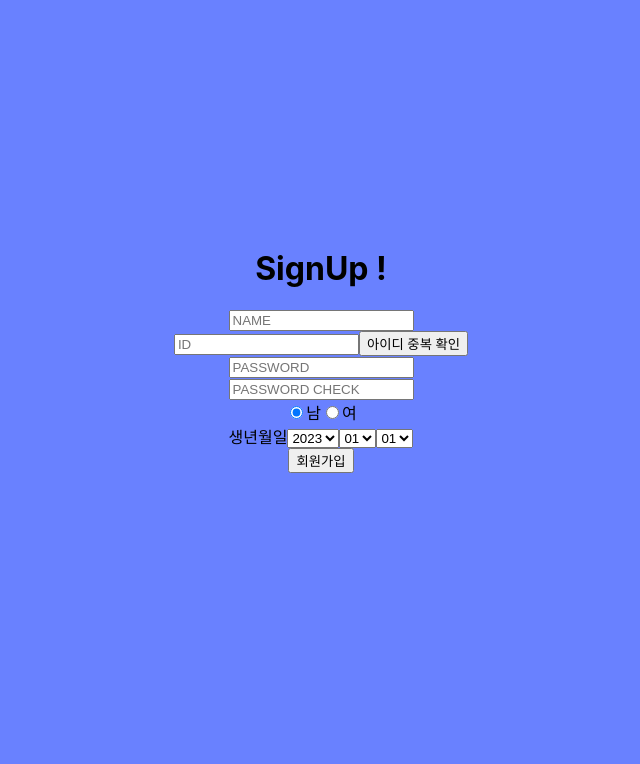
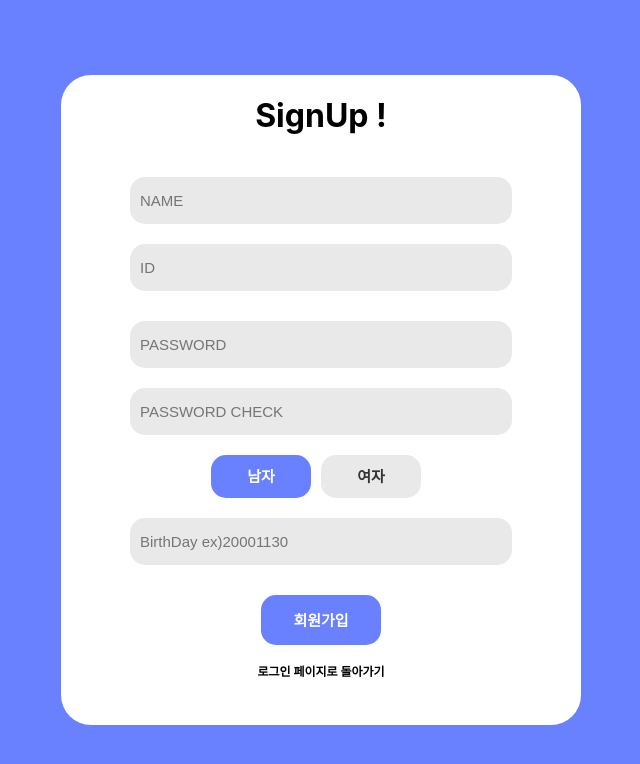
Before and after one commit to ehdrjs4502/save-song, a React (Create React App) app: page /SignUp in a window 1280 px wide. Shown: the top 764 px of the page, without its empty margins (319-959 px from the left). Built offline with nearby package versions, Linux system fonts and the light colour scheme.

Commit message:
회원가입 스타일, 연령대별 Top3 가져오기 완료

```diff
--- a/src/components/Login.js
+++ b/src/components/Login.js
@@ -31,6 +31,7 @@ function Login() {
                 window.sessionStorage.setItem("id", idRef.current.value); // 세션스토리지에 key : id , value : idRef.current.value로 저장
                 window.sessionStorage.setItem("age", res.data[0].age);
                 window.sessionStorage.setItem("name", res.data[0].name);
+                window.sessionStorage.setItem("gender", res.data[0].gender);
                 // sessionsStorage는 창 닫으면 사라짐, localStorage는 안사라짐
                 navigate("/Main");
               } else {
@@ -43,6 +44,7 @@ function Login() {
     }
 
     return(
+        <div className="LoginBody">
             <div className="LoginBox">
                 <div className="HeaderLogo">
                     <img src={mic} className="MicImg"/>
@@ -54,7 +56,8 @@ function Login() {
                         <div><input className="InputBox" type="password" name="id" size="20" placeholder="PASSWORD" ref={pwRef}></input></div>
                         <div><input className="LoginBtn" type="button" value="로그인" onClick={onClickLogin}></input></div>
                     </form>
-                <div><span>아직 계정이 없으신가요?</span><Link to="/SignUp">회원가입</Link></div>
+                    <div className="SignDiv"><span>아직 계정이 없으신가요?</span><Link to="/SignUp" className="SignUpLink">회원가입</Link></div>
+                </div>
             </div>
         </div>
     )
--- a/src/components/Main.js
+++ b/src/components/Main.js
@@ -1,3 +1,4 @@
+import AgeGroupTop from "./AgeGroupTop";
 import Menu from "./Menu";
 import PopularChart from "./PopularChart";
 
@@ -9,6 +10,7 @@ function Main() {
             <div>
                 <PopularChart/>
             </div>
+            <div><AgeGroupTop/></div>
         </div>
     )
 }
--- a/src/components/MyInfo.js
+++ b/src/components/MyInfo.js
@@ -3,7 +3,7 @@ import Menu from "./Menu";
 import axios from "axios";
 
 function MyInfo() {
-    const id = window.sessionStorage.getItem("id");
+    const id = window.sessionStorage.getItem("id"); // 로그인한 session id
     const [myList, SetMyList] = useState([]);
     console.log("MyInfo : ", id);
 
@@ -32,7 +32,7 @@ function MyInfo() {
                     id : id,
                 }).then((res) => {
                     console.log(res);
-                    SetMyList(res.data);
+                    SetMyList(res.data); // myList에 가져온 데이터 저장
                 });
             } else { // 잘 안 됐으면 ㅠㅠ
                alert("오류!!")
--- a/src/components/PopularChart.js
+++ b/src/components/PopularChart.js
@@ -12,9 +12,6 @@ function PopularChart() {
             SetSongList(list)
         })
     },[])
-
-    console.log(songList)
-
 
     return(
         <div>
--- a/src/components/SignUp.js
+++ b/src/components/SignUp.js
@@ -1,39 +1,39 @@
 import axios from "axios";
-import { useEffect, useRef, useState } from "react";
-import { useNavigate } from "react-router-dom";
+import { useRef, useState } from "react";
+import { useNavigate, Link } from "react-router-dom";
+import "../css/signupcss.css";
 
 function SignUp() {
-    const now = new Date();
     const navigate = useNavigate();
-    const [form, setForm] = useState({
-        year: now.getFullYear(),
-        month: "01",
-        day: "01",
-      });
-
+    const birthdayRef = useRef();
     const nameRef = useRef();
     const idRef = useRef();
     const pwRef = useRef();
     const pwCheckRef = useRef();
     const [gender, setGender] = useState("남");
     const [idCheck, setIdCheck] = useState(false);
+    const [checkErr, SetCheckErr] = useState("")
 
     function checkId() {
-        if (idRef.current.value === "" || idRef.current.value === undefined) {
-            alert("아이디를 입력하세요!!!");
-            idRef.current.focus();
-            return false;
-        }
+        // if (idRef.current.value === "" || idRef.current.value === undefined) {
+        //     alert("아이디를 입력하세요!!!");
+        //     idRef.current.focus();
+        //     return false;
+        // }
 
         axios.post("http://localhost:3001/checkId", {
             id : idRef.current.value,
         }).then((res) => {
             console.log("checkId =>", res.data.tf);
             setIdCheck(res.data.tf)
-            if(res.data.tf) alert("사용 가능한 ID입니다")
+            if(res.data.tf) {
+                console.log("사용 가능한 ID입니다");
+                SetCheckErr("");
+            }
 
             if(!res.data.tf) {
-                alert("중복된 아이디입니다. 다른 ID를 사용해주세요");
+                console.log("중복된 아이디입니다. 다른 ID를 사용해주세요");
+                SetCheckErr("중복된 아이디입니다. 다른 ID를 사용해주세요");
                 idRef.current.focus();
             }
         }).catch((e) => {
@@ -44,6 +44,7 @@ function SignUp() {
 
     //회원가입 버튼 눌렀을 때 동작하는 함수
     function onClickSignUp() {
+        const numCheck = /^(19[0-9][0-9]|20\d{2})(0[0-9]|1[0-2])(0[1-9]|[1-2][0-9]|3[0-1])$/
         if (nameRef.current.value === "" || nameRef.current.value === undefined) {
             alert("이름을 입력하세요");
             nameRef.current.focus();
@@ -56,7 +57,7 @@ function SignUp() {
             return false;
         }
 
-        if(!idCheck) {
+        if (!idCheck) {
             alert("아이디 중복을 확인해주세요!!");
             idRef.current.focus();
             return false;
@@ -80,12 +81,18 @@ function SignUp() {
             return false;
         }
 
+        if (!numCheck.test(birthdayRef.current.value)) {
+            alert("생년월일을 확인해주세요 ex)20001130");
+            birthdayRef.current.focus();
+            return false;
+        }
+
         axios.post("http://localhost:3001/signUp", {
             id : idRef.current.value,
             pw : pwRef.current.value,
             name : nameRef.current.value,
             gender : gender,
-            birthday : form.year + "-" + form.month + "-" + form.day,
+            birthday : birthdayRef.current.value,
         }).then((res) => {
             console.log("signUp =>", res);
             // 로그인 성공여부는 res.data.affectedRows가 0인지 1인지 확인하면 됨
@@ -106,73 +113,31 @@ function SignUp() {
         setGender(e.target.value)
     }
 
-
-    let years = [];
-    for (let y = now.getFullYear(); y >= 1930; y -= 1) {
-        years.push(y);
-    }
-
-    let month = [];
-    for (let m = 1; m <= 12; m += 1) {
-        if (m < 10) {
-        // 날짜가 2자리로 나타나야 했기 때문에 1자리 월에 0을 붙혀준다
-        month.push("0" + m.toString());
-        } else {
-        month.push(m.toString());
-        }
-    }
-    let days = [];
-    let date = new Date(form.year, form.month, 0).getDate();
-    for (let d = 1; d <= date; d += 1) {
-        if (d < 10) {
-        // 날짜가 2자리로 나타나야 했기 때문에 1자리 일에 0을 붙혀준다
-        days.push("0" + d.toString());
-        } else {
-        days.push(d.toString());
-        }
-    }
-
     return(
-        <div>
+        <div className="SignUpBody">
+            <div className="SignUpBox">
                 <div><h1>SignUp !</h1></div>
                 <div>
                     <form>
-                    <div><input type="text" name="name" size="20" placeholder="NAME" ref={nameRef}></input></div>
+                        <div><input className="InputBox" type="text" name="name" size="20" placeholder="NAME" ref={nameRef}></input></div>
                         <div>
-                        <input type="text" name="id" size="20" placeholder="ID" ref={idRef}></input>
-                        <input type="button" value="아이디 중복 확인" onClick={checkId}></input>
+                            <input className="InputBox" type="text" name="id" size="20" placeholder="ID" onChange={checkId} ref={idRef}></input>
                         </div>
-                    <div><input type="password" name="pw" size="20" placeholder="PASSWORD" ref={pwRef}></input></div>
-                    <div><input type="password" name="pwCheck" size="20" placeholder="PASSWORD CHECK" ref={pwCheckRef}></input></div>
-                    <div>
-                        <input type="radio" name="gender" value="남" defaultChecked onChange={onClickGender}/>남
-                        <input type="radio" name="gender" value="여" onChange={onClickGender}/>여
+                        <div className="checkIdDiv"><span className="checkId">{checkErr}</span></div>
+                        <div><input className="InputBox" type="password" name="pw" size="20" placeholder="PASSWORD" ref={pwRef}></input></div>
+                        <div><input className="InputBox" type="password" name="pwCheck" size="20" placeholder="PASSWORD CHECK" ref={pwCheckRef}></input></div>
+                        <div className="GenderRadio">
+                            <input type="radio" name="gender" id="man" value="남" defaultChecked onChange={onClickGender}/><label for="man">남자</label>
+                            <input type="radio" name="gender" id="woman" value="여" onChange={onClickGender}/><label for="woman">여자</label>
                         </div>
                         <div>
-                        <span>생년월일</span>
-                        <select value={form.year} onChange={(e) => setForm({ ...form, year: e.target.value })}>
-                            {years.map(item => ( <option value={item} key={item}>
-                                    {item}
-                                </option>
-                            ))}
-                        </select>
-                        <select value={form.month} onChange={(e) => setForm({ ...form, month: e.target.value })}>
-                            {month.map(item => ( <option value={item} key={item}>
-                                    {item}
-                                </option>
-                            ))}
-                        </select>
-                        <select value={form.day} onChange={(e) => setForm({ ...form, day: e.target.value })}>
-                            {days.map(item => ( <option value={item} key={item}>
-                                    {item}
-                                </option>
-                            ))}
-                        </select>
-                        <div><input type="button" value="회원가입" onClick={onClickSignUp}></input></div>
+                            <input className="InputBox" type="text" name="birthday" size="20" placeholder="BirthDay ex)20001130" ref={birthdayRef}></input>
+                            <div><input className="SignUpBtn" type="button" value="회원가입" onClick={onClickSignUp}></input></div>
+                            <span className="GoToLogin"><Link to="/">로그인 페이지로 돌아가기</Link></span>
                         </div>
                     </form>
                 </div>
-
+            </div>
         </div>
 
     )
--- a/src/css/logincss.css
+++ b/src/css/logincss.css
@@ -1,10 +1,10 @@
-body {
+.LoginBody {
     background-color: #6981FF;
     text-align: center;
     display : flex;
     justify-content: center;
 	align-items : center;
-    height: 700px;
+    height: 100vh;
 }
 
 .LoginBox {
@@ -47,11 +47,11 @@ body {
     margin-top: 30px;
   }
 
-  .InputBox:focus {
+.InputBox:focus {
     outline: 2px solid blue;
-  }
+}
 
-  .LoginBtn {
+.LoginBtn {
     width: 120px;
     height: 50px;
     background: #6981FF;
@@ -60,5 +60,25 @@ body {
     font-weight: bold;
     color: white;
     border: none;
-    margin-top: 30px;
-  }
+    margin-top: 40px;
+}
+
+.LoginBtn:hover {
+    outline: 1px solid black;
+    background-color: rgb(80, 80, 254);
+    cursor: pointer;
+}
+
+.SignDiv {
+    margin-top: 40px;
+    font-weight: bold;
+}
+
+.SignDiv span {
+    padding-right: 15px;
+}
+
+.SignDiv a {
+    color: blue;
+    text-decoration: none;
+}
--- /dev/null
+++ b/src/css/signupcss.css
@@ -0,0 +1,110 @@
+.SignUpBody {
+    background-color: #6981FF;
+    text-align: center;
+    display : flex;
+    justify-content: center;
+	align-items : center;
+    height: 100vh;
+}
+
+.SignUpBox {
+    background-color: white;
+    width: 520px;
+    height: 650px;
+    border-radius: 30px;
+}
+
+.HeaderLogo {
+    display: flex;
+    justify-content: center;
+    align-items: center;
+    height: 100px;
+    margin-bottom: 30px;
+}
+
+.Title {
+    color: black;
+    text-align: center;
+    font-size: 40px;
+    display: inline;
+}
+
+.InputBox {
+    width: 370px;
+    height: 45px;
+    font-size: 15px;
+    border: 0;
+    border-radius: 15px;
+    outline: none;
+    padding-left: 10px;
+    background-color: rgb(233, 233, 233);
+    margin-top: 20px;
+  }
+
+.InputBox:focus {
+    outline: 2px solid blue;
+}
+
+.SignUpBtn {
+    width: 120px;
+    height: 50px;
+    background: #6981FF;
+    border-radius: 15px;
+    font-size: 15px;
+    font-weight: bold;
+    color: white;
+    border: none;
+    margin-top: 30px;
+    margin-bottom: 15px;
+}
+
+.SignUpBtn:hover {
+    cursor: pointer;
+    background-color: rgb(80, 80, 254);
+}
+
+.GenderRadio {
+    margin-top: 20px;
+}
+.GenderRadio input[type=radio]{
+    display: none;
+    margin-left: 10px;
+}
+.GenderRadio input[type=radio]+label{
+    display: inline-block;
+    cursor: pointer;
+    height: 33px;
+    width: 100px;
+    border-radius: 15px;
+    font-weight:bold;
+    font-size: 15px;
+    padding-top: 10px;
+}
+
+.GenderRadio input[type=radio]+label{
+    background-color: rgb(233, 233, 233);
+    color: #333;
+    margin-right: 10px;
+}
+.GenderRadio input[type=radio]:checked+label{
+    background-color: #6981FF;
+    color: #fff;
+}
+
+.checkIdDiv {
+    height: 10px;
+}
+
+.checkId {
+    margin-top: 15px;
+    color: red;
+    font-size: 12px;
+    font-weight: bold;
+}
+
+.GoToLogin a{
+    text-decoration: none;
+    font-weight: bold;
+    font-size: 12px;
+    color: black;
+}
```
Also changed, not shown: src/components/AgeGroupTop.js (added, +43 -0 lines), src/server/server.js (+16 -2 lines). Lines whose indentation alone changed are shown as unchanged.
